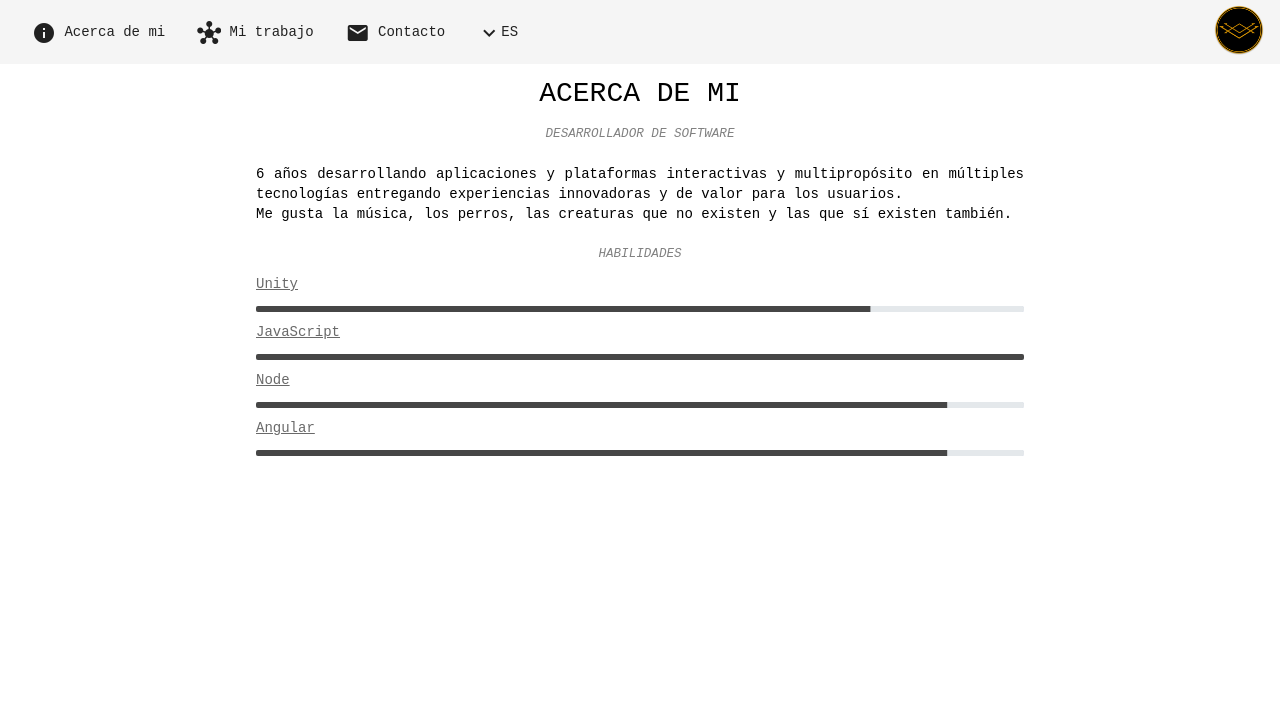
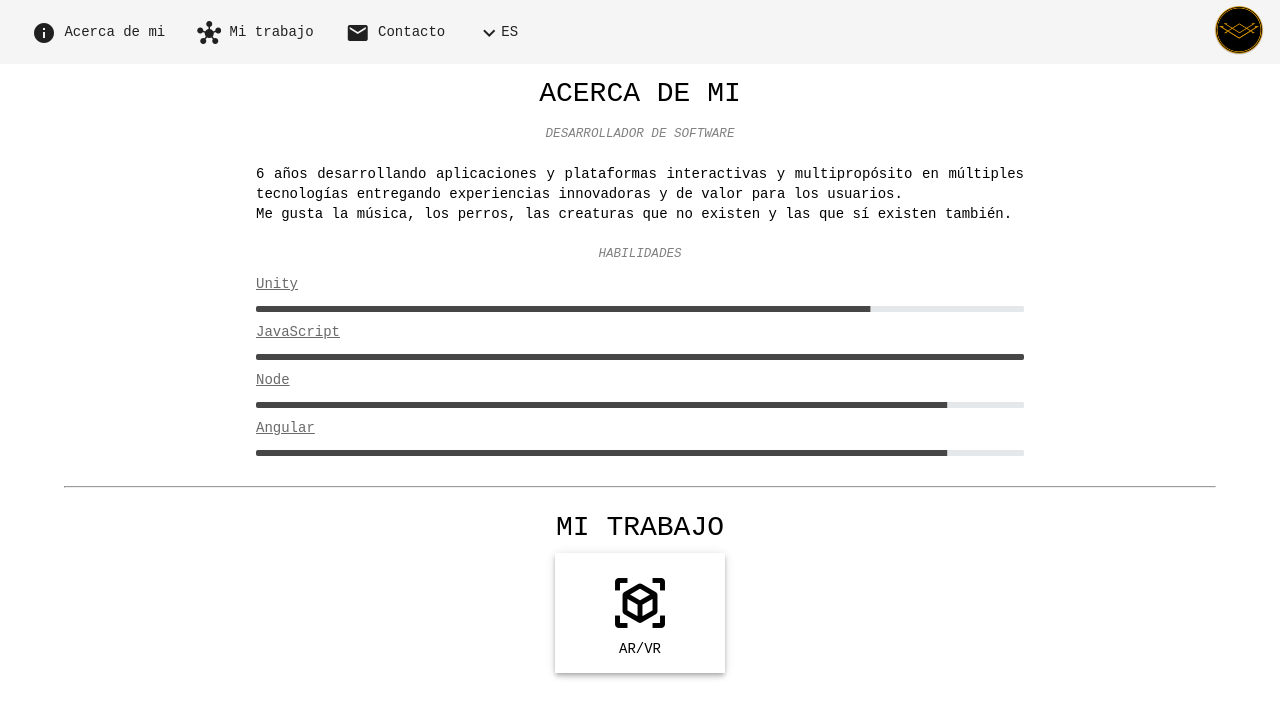
Before and after one commit to jmzulh/jmzulh.github.io, an Angular app: page / in a window 1280 px wide. Shown: the top 718 px of the page. Built offline with nearby package versions, Linux system fonts and the light colour scheme; a web font is replaced by a local one.

Commit message:
PORTFOLIO: se crea el componente para el portadfolio y se agregan los proyectos vrar

```diff
--- a/src/app/ES/acerca-de-mi/acerca-de-mi.component.css
+++ b/src/app/ES/acerca-de-mi/acerca-de-mi.component.css
@@ -1,9 +1,3 @@
-.title{
-    margin-top: 20px;
-    text-align: center;
-    font-size: 28px;
-}
-
 .subtitle{
     width: 60%;
     margin-left: auto;
--- /dev/null
+++ b/src/app/ES/portafolio/portafolio.component.css
@@ -0,0 +1,34 @@
+.ripple-container {
+    cursor: pointer;
+    text-align: center;
+    display: inline-block;
+
+    position: relative;
+
+    width: 170px;
+    height: 120px;
+    vertical-align: middle;
+
+    margin: 15px;
+
+    user-select: none;
+    -webkit-user-select: none;
+    -moz-user-select: none;
+
+    -webkit-user-drag: none;
+    -webkit-tap-highlight-color: transparent;
+
+    /* border: solid black 1px; */
+  }
+
+.container{
+  width: max-content;
+  margin-left:auto;
+  margin-right:auto;
+}
+
+mat-icon{
+    font-size: 60px;
+    width: 60px;
+    height: 60px;
+}
--- /dev/null
+++ b/src/app/ES/portafolio/portafolio.component.html
@@ -0,0 +1,18 @@
+<div class="title">
+    <span>MI TRABAJO</span>
+</div>
+
+<div class="container">
+
+    <div class="ripple-container mat-elevation-z4"
+    matRipple
+    [matRippleCentered]=true
+    (click)="openARVR()">
+      <div style="margin-top: 20px;">
+        <mat-icon>view_in_ar</mat-icon>
+        <br>
+        <span>AR/VR</span>
+      </div>
+    </div>
+
+</div>
--- /dev/null
+++ b/src/app/ES/portafolio/portafolio.component.ts
@@ -0,0 +1,25 @@
+import { Component, OnInit } from '@angular/core';
+import { MatDialog } from '@angular/material/dialog';
+import { ArvrComponent } from 'src/app/dialogs/arvr/arvr.component';
+
+@Component({
+  selector: 'app-portafolio',
+  templateUrl: './portafolio.component.html',
+  styleUrls: ['./portafolio.component.css']
+})
+export class PortafolioComponent implements OnInit {
+
+  constructor(public dialog: MatDialog) { }
+
+  ngOnInit(): void {
+  }
+
+  openARVR(){
+    const dialogRef = this.dialog.open(ArvrComponent, {
+      height:'90%',
+      width:'90%',
+      data: { lang: 'es' },
+    });
+  }
+
+}
--- a/src/app/ES/visualizer/visualizer.component.css
+++ b/src/app/ES/visualizer/visualizer.component.css
@@ -0,0 +1,7 @@
+.separator{
+    width: 90%;
+    margin-left: auto;
+    margin-right: auto;
+    margin-top: 30px;
+    margin-bottom: 30px;
+}
--- a/src/app/ES/visualizer/visualizer.component.html
+++ b/src/app/ES/visualizer/visualizer.component.html
@@ -1 +1,3 @@
 <app-acerca-de-mi></app-acerca-de-mi>
+<div class="separator"><hr></div>
+<app-portafolio></app-portafolio>
--- /dev/null
+++ b/src/app/dialogs/arvr/arvr.component.css
@@ -0,0 +1,15 @@
+mat-icon{
+    font-size: 60px;
+    width: 60px;
+    height: 60px;
+}
+
+iframe{
+    width: 100%;
+    height: 550px;
+}
+
+div{
+    margin-top: 50px;
+    margin-bottom: 50px;
+}
--- /dev/null
+++ b/src/app/dialogs/arvr/arvr.component.html
@@ -0,0 +1,24 @@
+<div class="title">
+    <mat-icon>view_in_ar</mat-icon>
+    <br>
+    <span>AR/VR</span>
+</div>
+
+<div>
+    <span class="minititle">CHEC VR</span>
+    <p>Ambientes en realidad virtual para el entrenamiento de personal
+    técinco en la manipulación de redes eléctricas aéreas y subtarraneas</p>
+    <iframe src="https://www.youtube.com/embed/oT6LM6MsUDc" title="YouTube video player" frameborder="0" allow="accelerometer; autoplay; clipboard-write; encrypted-media; gyroscope; picture-in-picture; web-share" allowfullscreen></iframe>
+</div>
+
+<div>
+    <span class="minititle">Bilrost AR</span>
+    <p>Una experiencia para acompañar ésta cerveza. Se escanea la etiqueta para ver el vikingo salir de la botella y narrar la inspiración detrás de los sabores de la cerveza.</p>
+    <iframe src="https://www.youtube.com/embed/A_WhknttL60" title="YouTube video player" frameborder="0" allow="accelerometer; autoplay; clipboard-write; encrypted-media; gyroscope; picture-in-picture; web-share" allowfullscreen></iframe>
+</div>
+
+<div>
+    <span class="minititle">Tintopoly</span>
+    <p>Juego de mesa en realidad aumentada que busca dar a conocer el paisaje cultural cafetero de Colombia y alzar de conciencia para cuidarlo. Se escanea un tablero con el marcador y se lanzan los dados para ver cuántas posiciones se va a mover el jugador. En cada casilla puede haber un minijuego, una trivia o la tarea de encontrar un elemento escondido en el mapa.</p>
+    <iframe title="vimeo-player" src="https://player.vimeo.com/video/304692110?h=378e7d6dca?title=0&byline=0&portrait=0" width="640" height="360" frameborder="0" allowfullscreen></iframe>
+</div>
--- /dev/null
+++ b/src/app/dialogs/arvr/arvr.component.ts
@@ -0,0 +1,16 @@
+import { Component, OnInit, Inject } from '@angular/core';
+import {MAT_DIALOG_DATA} from '@angular/material/dialog';
+
+@Component({
+  selector: 'app-arvr',
+  templateUrl: './arvr.component.html',
+  styleUrls: ['./arvr.component.css']
+})
+export class ArvrComponent implements OnInit {
+
+  constructor(@Inject(MAT_DIALOG_DATA) public data : {lang:string}) { }
+
+  ngOnInit(): void {
+  }
+
+}
--- a/src/styles.css
+++ b/src/styles.css
@@ -5,3 +5,14 @@
 }
 html, body { height: 100%; }
 body { margin: 0}
+
+.title{
+    margin-top: 20px;
+    text-align: center;
+    font-size: 28px;
+}
+
+.minititle{
+    font-size: 18px;
+    font-style: italic;
+}
```
Also changed, not shown: src/app/app.module.ts (+9 -1 lines), 2 other files (tests, documents, lock files or other folders).
